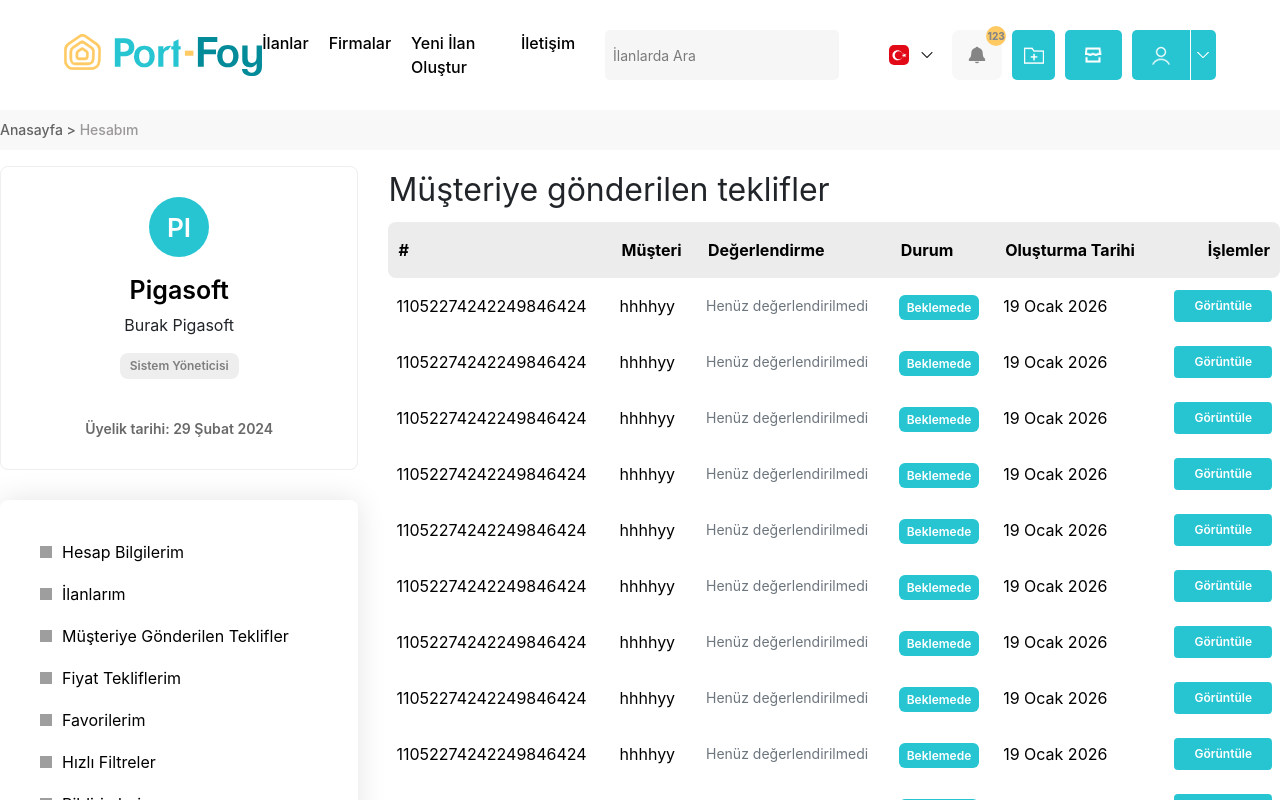
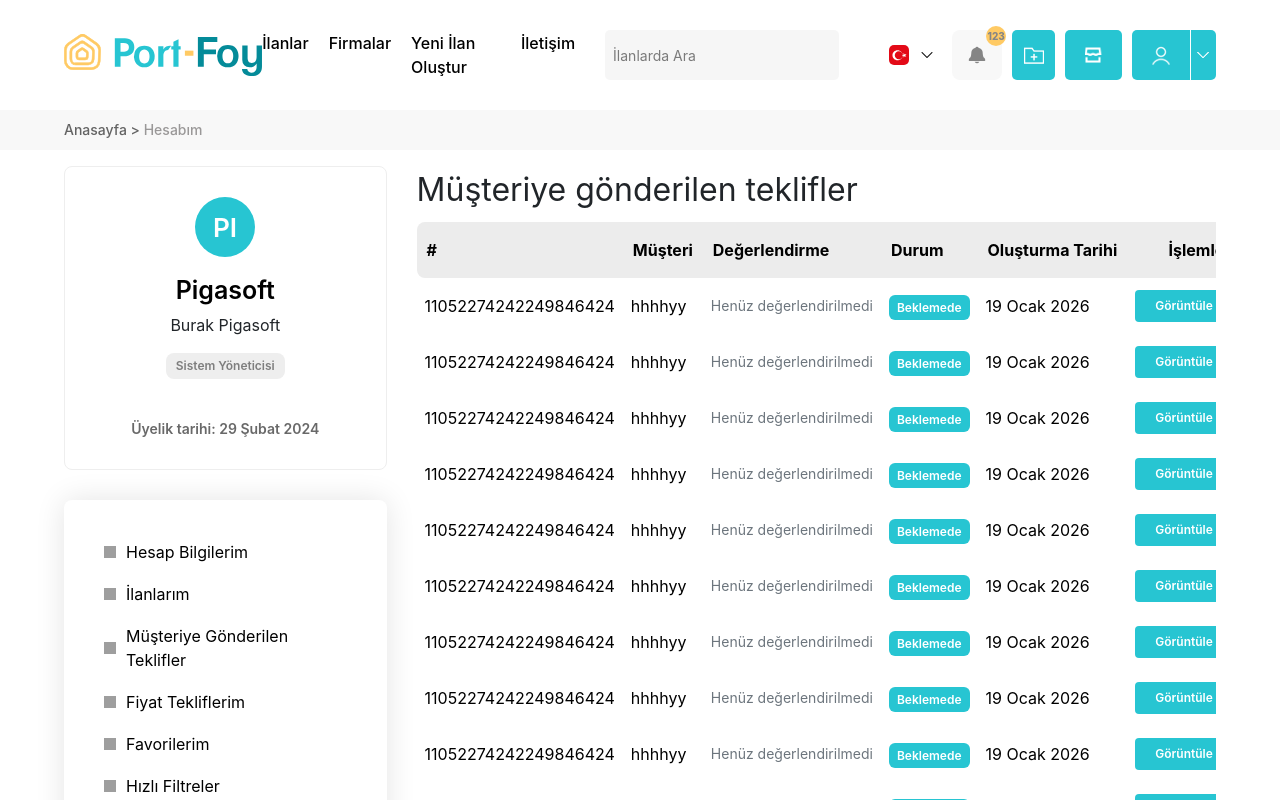
Before and after one commit to melihkostk/portfoy, a React (Vite) app: page /proposals in a window 1280 px wide. Shown: the top 800 px of the page. Built offline with nearby package versions, Linux system fonts and the light colour scheme; grey boxes are pictures that could not be loaded.

Commit message:
Added breakpoints to the proposals page

```diff
--- a/src/components/ProposalCard.jsx
+++ b/src/components/ProposalCard.jsx
@@ -3,11 +3,11 @@ export function ProposalCard() {
         <tr>
             <td className="py-3 px-2 overflow-hidden text-ellipsis whitespace-nowrap max-w-[30ch] truncate">11052274242249846424</td>
             <td className="py-3 px-2">hhhhyy</td>
-            <td className="py-3 px-2 text-[#6c757d] text-sm">Henüz değerlendirilmedi</td>
+            <td className="py-3 px-2 text-[#6c757d] text-sm whitespace-nowrap">Henüz değerlendirilmedi</td>
             <td className="py-3 px-2">
                 <span className="bg-[#27C5D2] text-xs text-white font-semibold py-1.25 px-2 rounded-md">Beklemede</span>
             </td>
-            <td className="py-3 px-2">19 Ocak 2026</td>
+            <td className="py-3 px-2 whitespace-nowrap">19 Ocak 2026</td>
             <td className="text-end py-3 px-2">
                 <button className="bg-[#27C5D2] text-xs text-white font-semibold py-2 px-5 rounded-sm cursor-pointer hover:bg-[#026872] transition-colors duration-300 ease-in-out">Görüntüle</button>
             </td>
--- a/src/pages/Proposals.jsx
+++ b/src/pages/Proposals.jsx
@@ -9,27 +9,27 @@ export function Proposals() {
         <div className='flex flex-col items-center font-sf'>
             <Header />
             <div className="w-full bg-[#f8f8f8] flex justify-center py-2.5 mb-4">
-                <div className="w-full max-w-350">
+                <div className="w-full max-w-[90%]">
                     <p className="text-sm text-[#636363] font-medium">Anasayfa {">"} <span className="text-[#9a9898]"> Hesabım</span></p>
                 </div>
             </div>
-            <div className="w-full max-w-350">
-                <div className="flex items-start">
-                    <div className="w-[28%]">
+            <div className="w-full max-w-[90%]">
+                <div className="flex items-start max-[992px]:flex-col-reverse">
+                    <div className="w-[28%] max-[992px]:w-full">
                         <Sidebar />
                     </div>
-                    <div className="w-[72%] pl-7.5">
+                    <div className="w-[72%]  max-[992px]:w-full pl-7.5  max-[992px]:pl-0">
                         <h2 className="text-[32px] text-[#212529] mb-2">Müşteriye gönderilen teklifler</h2>
-                        <div>
+                        <div className="overflow-auto">
                             <table className="w-full">
                                 <thead>
                                     <tr>
-                                        <th className="text-start bg-[#ececec] py-4 px-2.5 rounded-l-lg">#</th>
-                                        <th className="text-start bg-[#ececec] py-4 px-2.5">Müşteri</th>
-                                        <th className="text-start bg-[#ececec] py-4 px-2.5">Değerlendirme</th>
-                                        <th className="text-start bg-[#ececec] py-4 px-2.5">Durum</th>
-                                        <th className="text-start bg-[#ececec] py-4 px-2.5">Oluşturma Tarihi</th>
-                                        <th className="text-end bg-[#ececec] py-4 px-2.5 rounded-r-lg">İşlemler</th>
+                                        <th className="text-start bg-[#ececec] py-4 px-2.5 whitespace-nowrap rounded-l-lg">#</th>
+                                        <th className="text-start bg-[#ececec] py-4 px-2.5 whitespace-nowrap">Müşteri</th>
+                                        <th className="text-start bg-[#ececec] py-4 px-2.5 whitespace-nowrap">Değerlendirme</th>
+                                        <th className="text-start bg-[#ececec] py-4 px-2.5 whitespace-nowrap">Durum</th>
+                                        <th className="text-start bg-[#ececec] py-4 px-2.5 whitespace-nowrap">Oluşturma Tarihi</th>
+                                        <th className="text-end bg-[#ececec] py-4 px-2.5 whitespace-nowrap rounded-r-lg">İşlemler</th>
                                     </tr>
                                 </thead>
                                 <tbody>
@@ -51,8 +51,8 @@ export function Proposals() {
                     </div>
                 </div>
             </div>
-            <div className='w-full mt-30 mb-30'>
-                <div className='w-full mx-auto max-w-350 flex flex-col items-center justify-center bg-[#f7f6fb]'>
+            <div className='w-full mt-30 mb-30 max-[992px]:mt-7.5 max-[992px]:mb-7.5'>
+                <div className='w-full mx-auto max-w-[90%] flex flex-col items-center justify-center bg-[#f7f6fb]'>
                     <AppLinks />
                 </div>
             </div>
```
